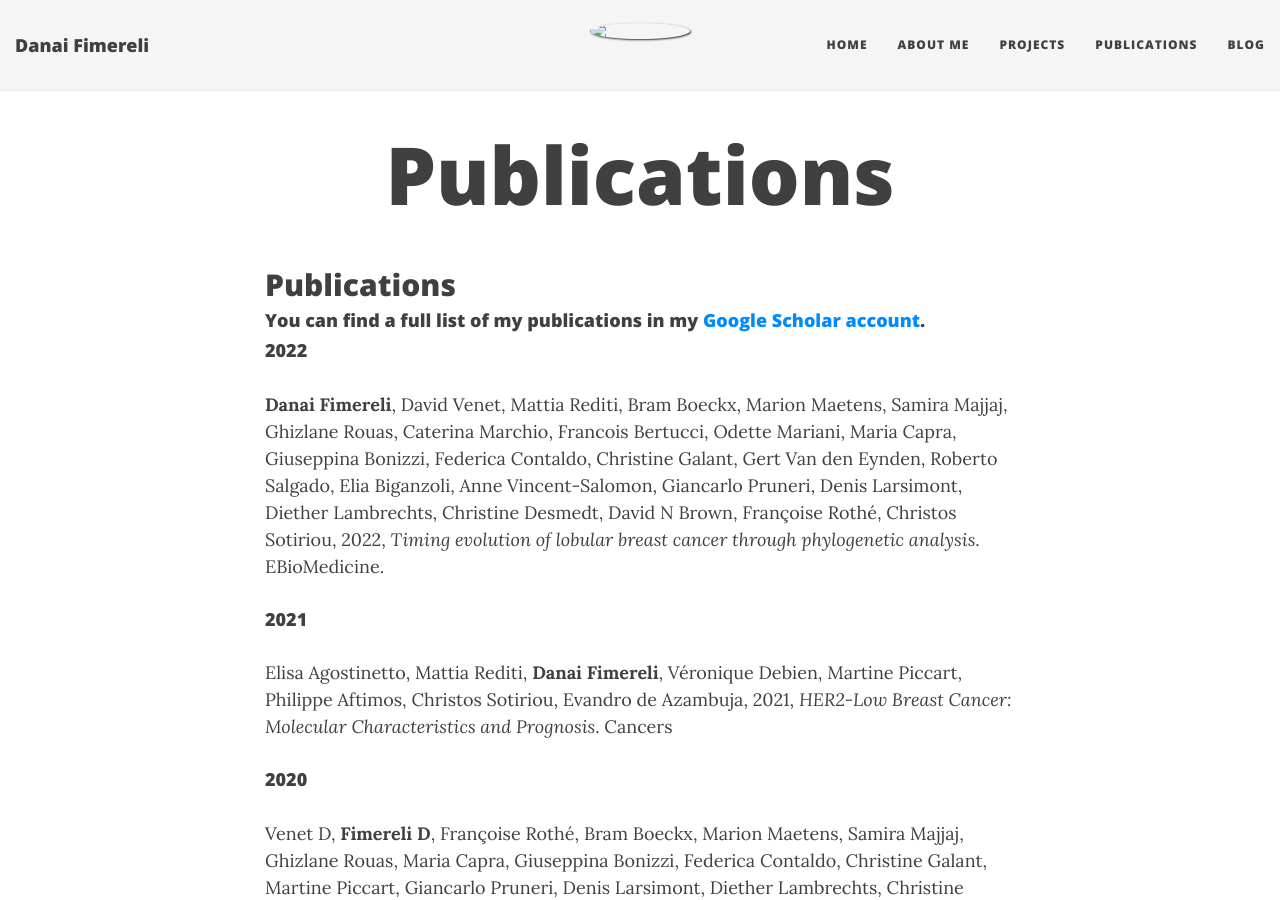
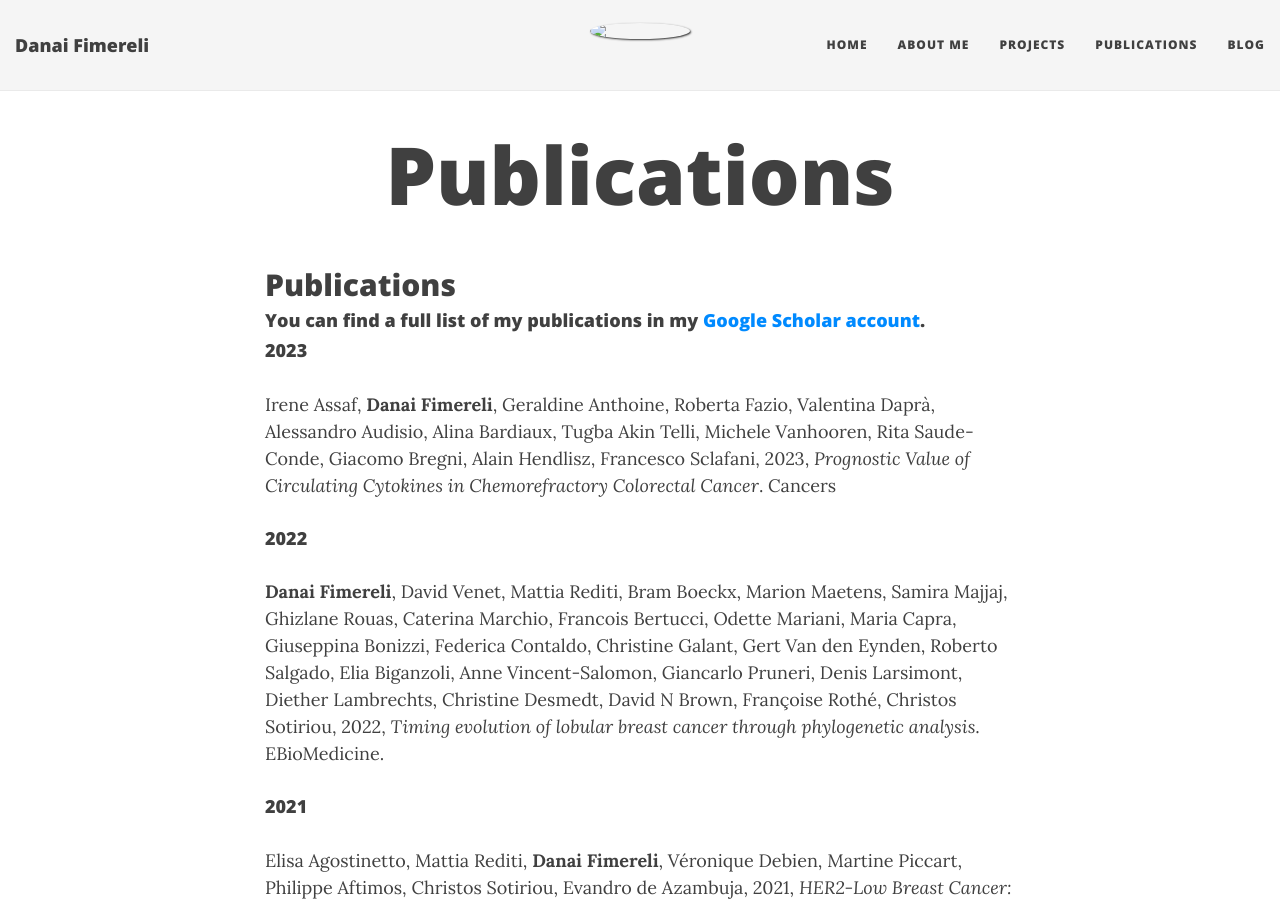
Before and after one commit to dfimerel/dfimerel.github.io, a Jekyll site: the page built from publications.md, in a window 1280 px wide and 900 px high. Built offline with Jekyll 4.4.1, drawn with Linux system fonts in a browser that asks for light colours; nearby versions of some CDN libraries; our own code applies the rules of GitHub Pages for plain Markdown files.

Commit message:
Update publications.md

```diff
--- a/publications.md
+++ b/publications.md
@@ -7,6 +7,9 @@
 ## Publications
 
 #### You can find a full list of my publications in my [Google Scholar account](https://scholar.google.com/citations?user=zj3vmKQAAAAJ&hl=en).
+
+#### 2023
+Irene Assaf, **Danai Fimereli**, Geraldine Anthoine, Roberta Fazio, Valentina Daprà, Alessandro Audisio, Alina Bardiaux, Tugba Akin Telli, Michele Vanhooren, Rita Saude-Conde, Giacomo Bregni, Alain Hendlisz, Francesco Sclafani, 2023, *Prognostic Value of Circulating Cytokines in Chemorefractory Colorectal Cancer*. Cancers
 
 #### 2022
 **Danai Fimereli**, David Venet, Mattia Rediti, Bram Boeckx, Marion Maetens, Samira Majjaj, Ghizlane Rouas, Caterina Marchio, Francois Bertucci, Odette Mariani, Maria Capra, Giuseppina Bonizzi, Federica Contaldo, Christine Galant, Gert Van den Eynden, Roberto Salgado, Elia Biganzoli, Anne Vincent-Salomon, Giancarlo Pruneri, Denis Larsimont, Diether Lambrechts, Christine Desmedt, David N Brown, Françoise Rothé, Christos Sotiriou, 2022, *Timing evolution of lobular breast cancer through phylogenetic analysis*. EBioMedicine.
```
